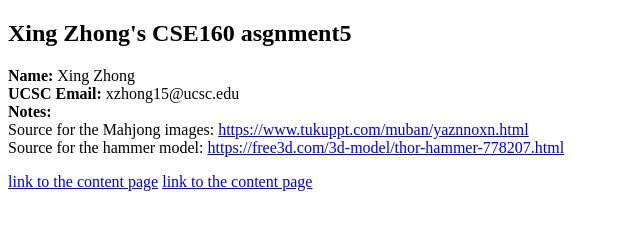
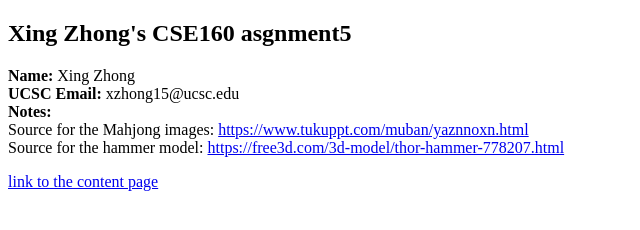
Before and after one commit to KingZ060/CSE160_asgn5_host, a plain HTML site: page index.html in a window 1280 px wide. Shown: the whole page, without its empty margins (0-640 px from the left). Drawn offline with Linux system fonts and the light colour scheme.

Commit message:
Small change

```diff
--- a/index.html
+++ b/index.html
@@ -23,7 +23,7 @@
 
         <p>
           <a href="/CSE160_asgn5_host/src/asgn5.html">link to the content page</a>
-          <a href="/src/asgn5.html">link to the content page</a>
+          <!-- <a href="/src/asgn5.html">link to the content page</a> -->
         </p>
         <!-- <img src="/CSE160_asgn5_host/image/img.jpg" width="400" height="400"> -->
       </div>
```
